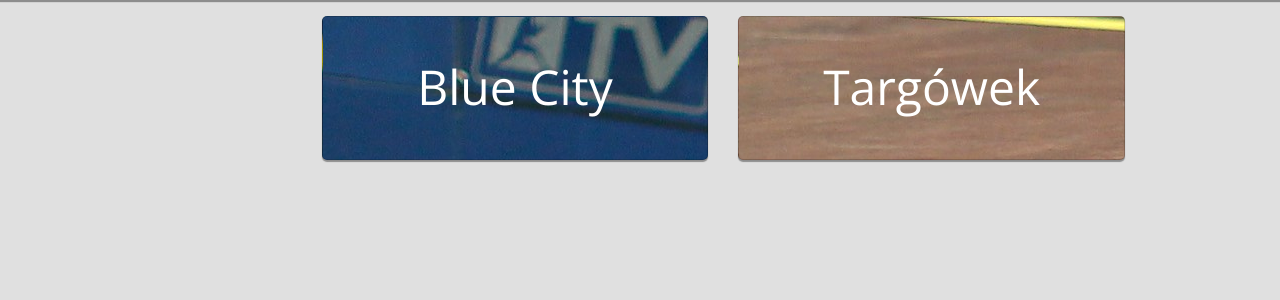
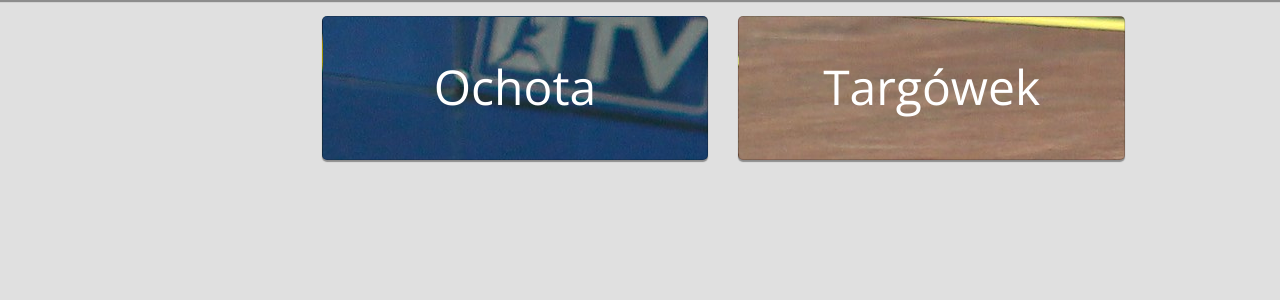
Before and after one commit to januryga/squash-city, a PHP site: page /kontakt.html in a window 1280 px wide. Shown: the part 45-345 px from the top of the page. Run offline with PHP 8.4, Linux system fonts and the light colour scheme.

Commit message:
Changed 'blue city' to 'ochota' in kontakt and CSS to reflect actual name

```diff
--- a/kontakt.html
+++ b/kontakt.html
@@ -51,15 +51,15 @@
 
 			<ul class="location-accordion" data-accordion>
 				<li class="location-accordion-navigation">
-					<a href="#blue-city-info">
+					<a href="#ochota-info">
 
 						<!-- Location Card -->
-						<div class="location-card blue-city">
-							<div class="location-name">Blue&nbsp;City</div>
+						<div class="location-card ochota">
+							<div class="location-name">Ochota</div>
 						</div>
 						<!-- End Location Card -->
 					</a>
-					<div id="blue-city-info" class="content">
+					<div id="ochota-info" class="content">
 
 						<p><i class="mdi mdi-phone"></i> (22) 499 64 66</p>
 						<p><i class="mdi mdi-email"></i> recepcja@squashcity.pl</p>
--- a/scss/app.scss
+++ b/scss/app.scss
@@ -140,7 +140,7 @@ logo {
 	}
 
 }
-.location-card.blue-city {
+.location-card.ochota {
 //	background-color: rgba(71, 147, 252, 0.8);
 	background-image: url(../img/placeholders/blue-city-bg.jpg);
 }
@@ -160,9 +160,7 @@ logo {
 	.location-accordion-navigation{
 
 		@include accordion-navigation( $bg: none, $hover-bg: none, $active-bg: white,
-			$padding: 0rem, $active_class: 'active',  $font-color: $accordion-navigation-font-color,
-			$font-size: 10rem !important, $font-family: $accordion-navigation-font-family,
-			$active-font: $accordion-navigation-active-font-color );
+			$padding: 0rem, $active_class: 'active', $font-size: 10rem !important);
 		margin: 1rem 0;
 
 		.content {
```
Also changed, not shown: scss/app.css, 1 other file.
